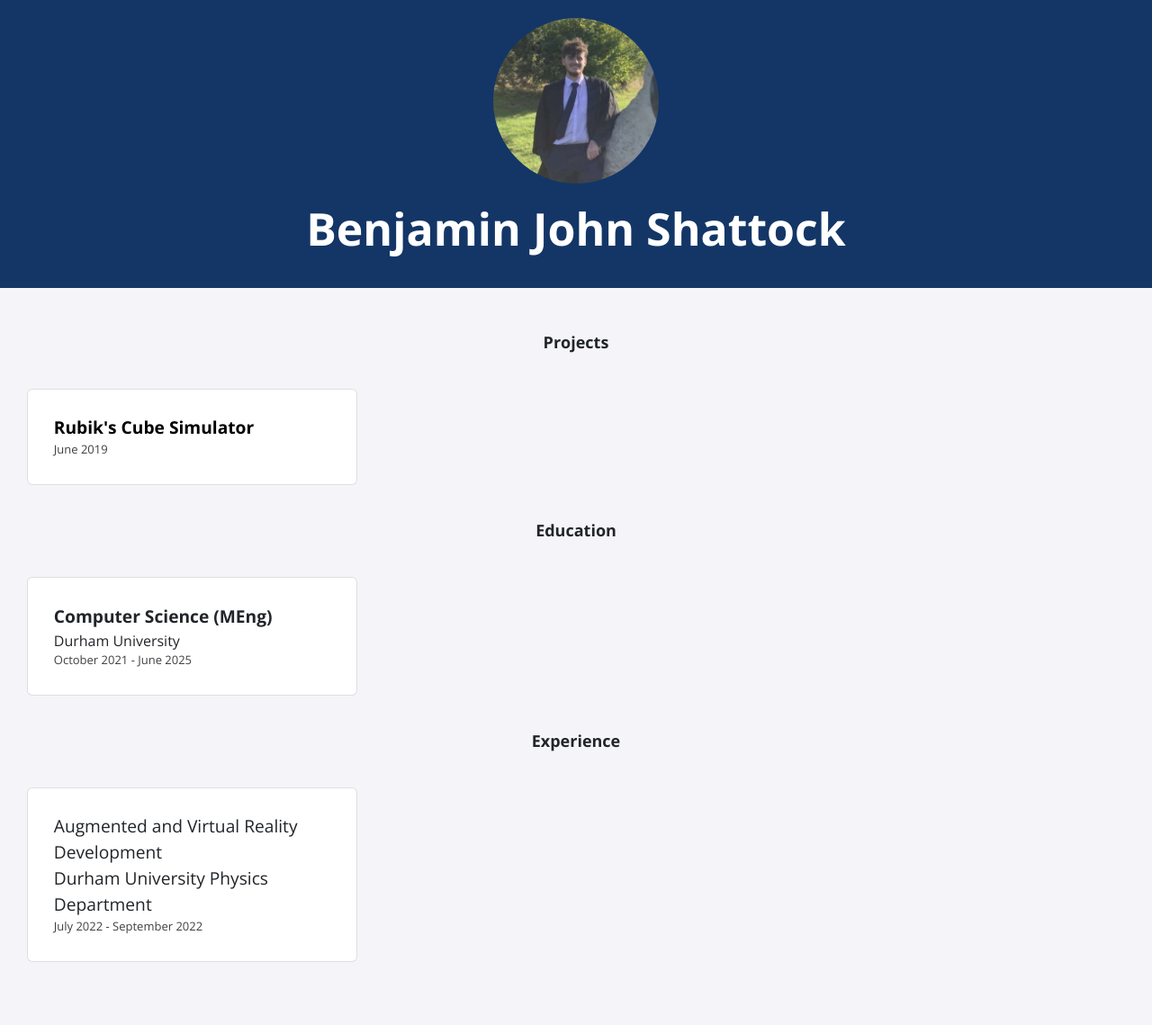
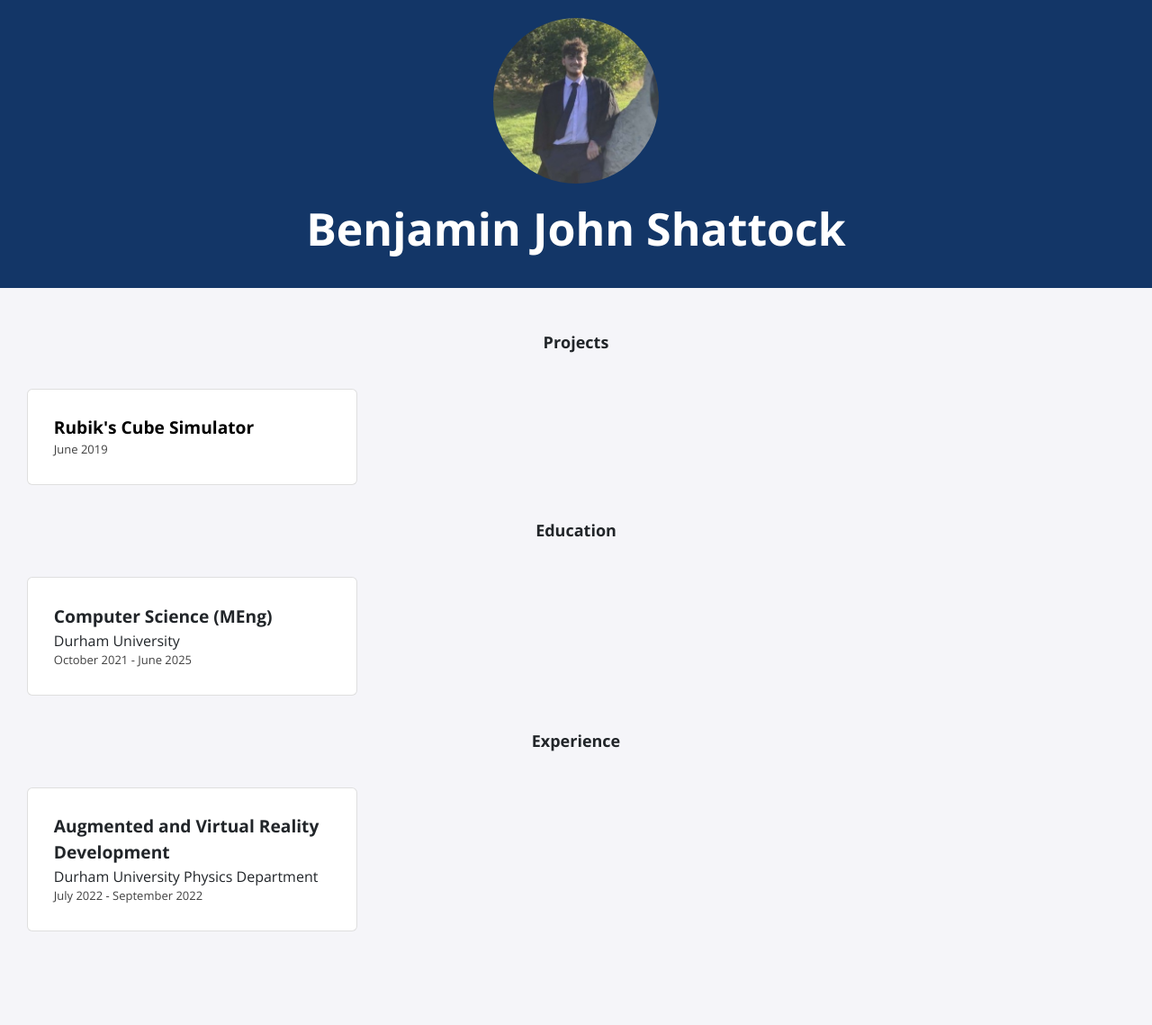
Before and after one commit to shatt-s/shatt-s.github.io, a Jekyll site: the page built from index.html, in a window 1280 px wide. Shown: the whole page at 90% size. Built offline with Jekyll 4.4.1, drawn with Linux system fonts in a browser that asks for light colours; nearby versions of some CDN libraries; after the commit the page ends 1105 px from its top, so only the background shows below that.

Commit message:
Update experience.html

```diff
--- a/_includes/experience.html
+++ b/_includes/experience.html
@@ -3,8 +3,8 @@
     {% for item in site.data.experience %}
     <div class="card">
       <div class="info">
-        <p class="role">{{ item.role }}</p>
-        <p class="institute">{{ item.company }}</p>
+        <p class="title">{{ item.role }}</p>
+        <p class="location">{{ item.company }}</p>
         <p class="dates">{{ item.dates }}</p>
       </div>
     </div>
```
